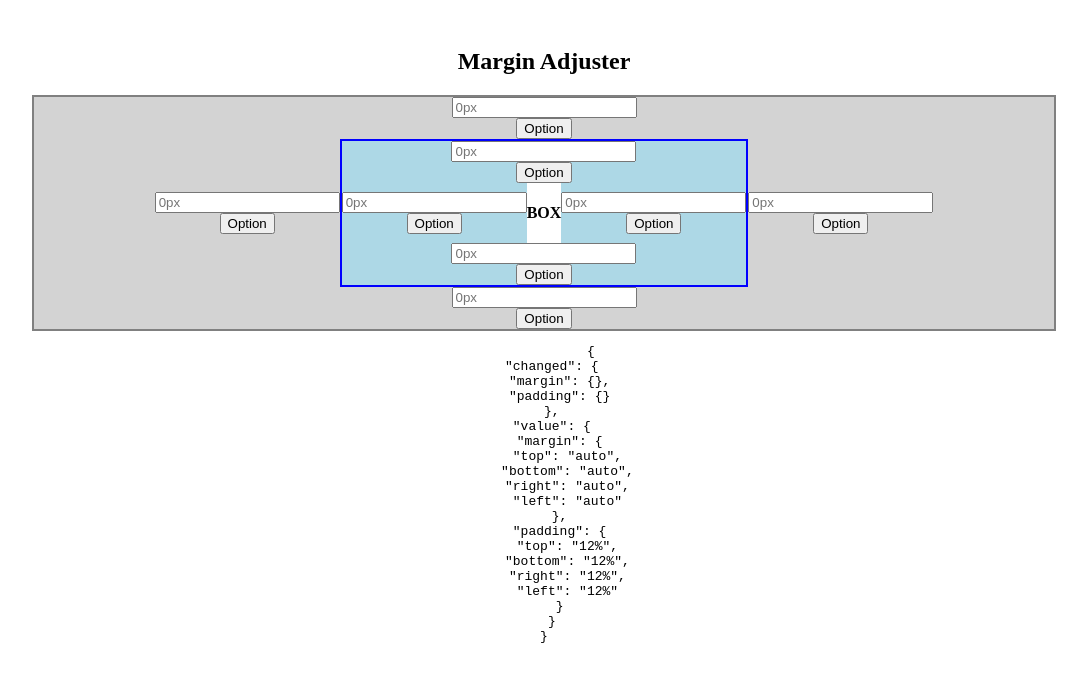
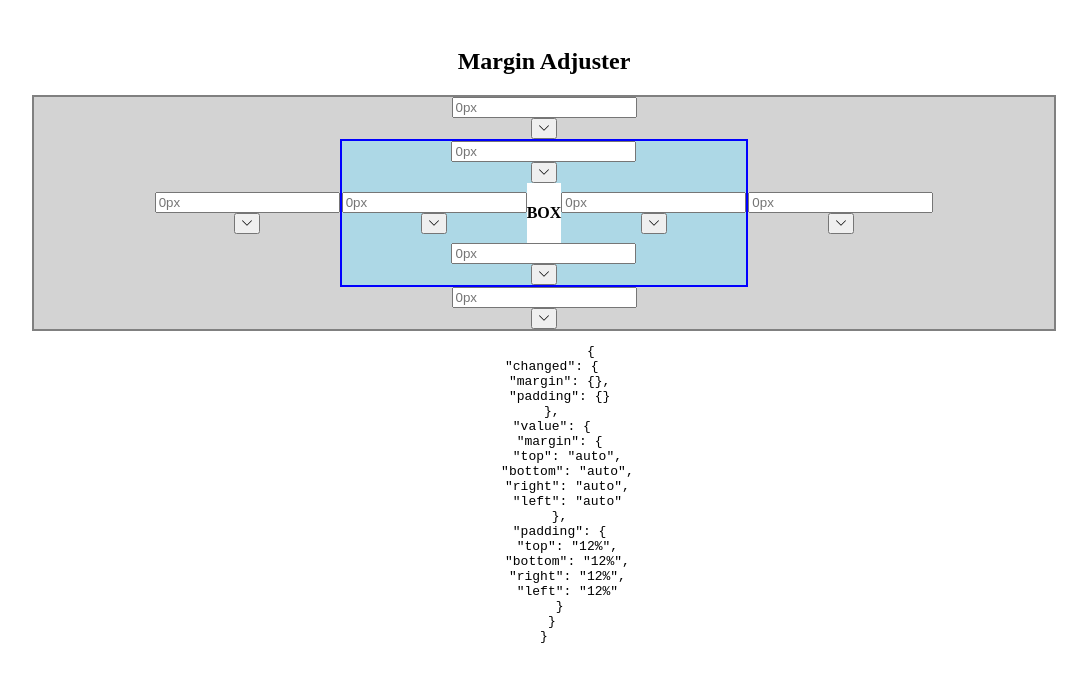
Before and after one commit to MaraNikhil1999/spacing-component, a Vue app: page / in a window 1280 px wide. Shown: the top 682 px of the page, without its empty margins (116-1203 px from the left). Built offline with nearby package versions, Linux system fonts and the light colour scheme.

Commit message:
added svg icons

```diff
--- a/src/components/DropDown.vue
+++ b/src/components/DropDown.vue
@@ -17,7 +17,9 @@ function setInputValueInParent(DropDownOption: any) {
 
 <template>
     <div>
-        <button @click="showDropDown = !showDropDown">Option</button>
+        <button @click="showDropDown = !showDropDown">
+            <img class="icon" src="@/icons/icons.svg" alt="Icon">
+        </button>
         <div v-if="showDropDown">
             <ul>
                 <li v-for="option in props.options" :key="option.key" @click="setInputValueInParent(option)">{{ option.displayName }}</li>
@@ -26,4 +28,9 @@ function setInputValueInParent(DropDownOption: any) {
     </div>
 </template>
 
-<style scoped></style>
+<style scoped>
+.icon{
+    width: 10px;
+    height: 10px;
+}
+</style>
```
Also changed, not shown: src/icons/icons.svg (added).
